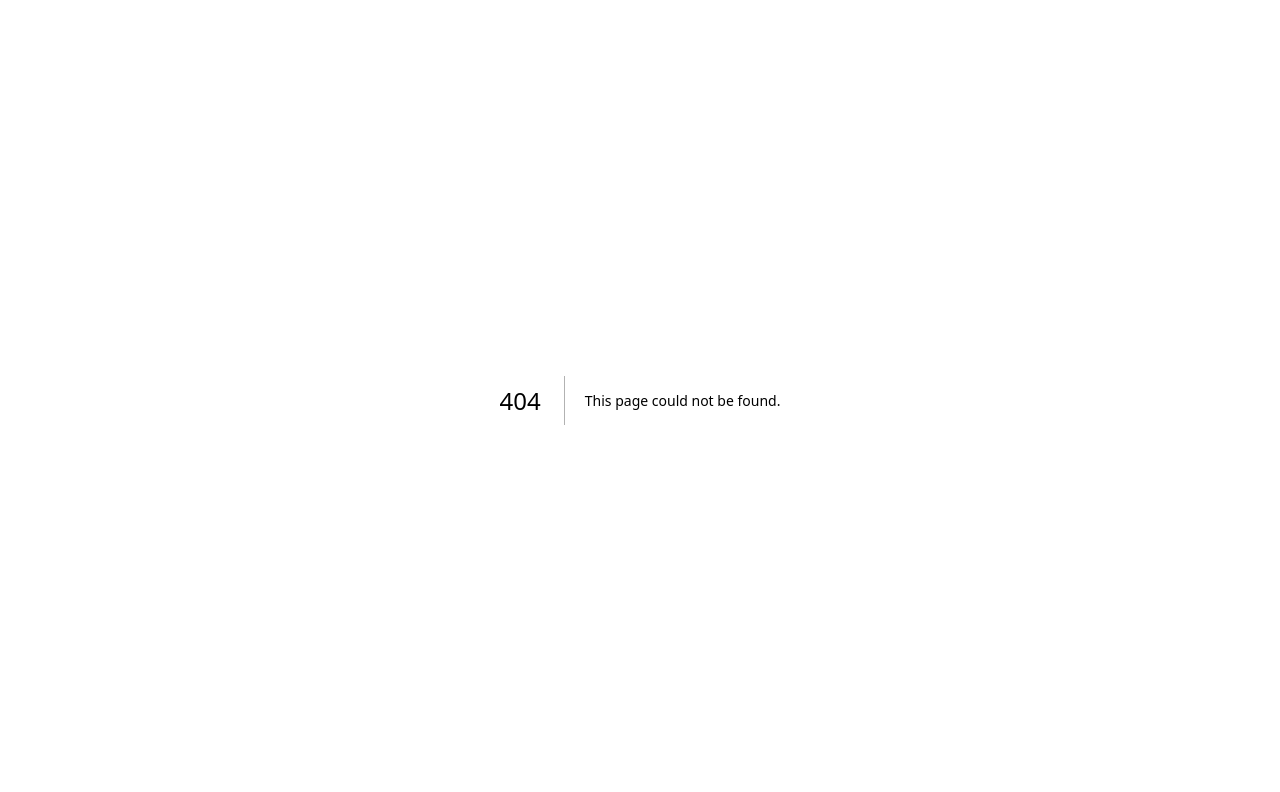
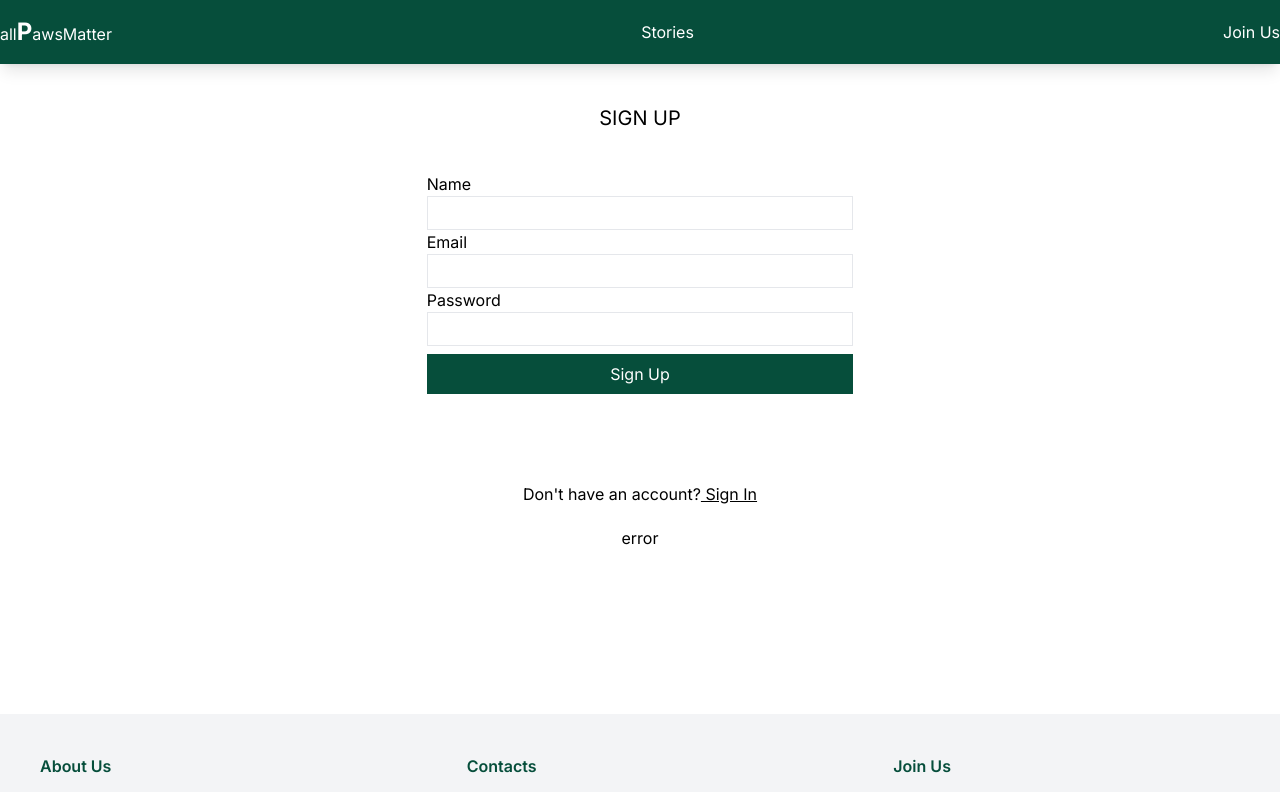
Before and after one commit to Aniqa4/All-Paws-Matter, a Next.js app: page /Register in a window 1280 px wide. Before the commit this address had no page. Shown: the top 792 px of the page. Built offline with nearby package versions, Linux system fonts and the light colour scheme.

Commit message:
login and register ui

```diff
--- a/app/HomePage/advocacy-and-lobbying/page.tsx
+++ b/app/HomePage/advocacy-and-lobbying/page.tsx
@@ -1,7 +1,7 @@
 import React from 'react'
 import HomeLayouts from '../HomeLayouts'
 
-export default function page() {
+export default function Page() {
   return (
     <HomeLayouts>
 
--- a/app/HomePage/education-and-Outreach/page.tsx
+++ b/app/HomePage/education-and-Outreach/page.tsx
@@ -2,7 +2,7 @@ import React from 'react'
 import HomeLayouts from '../HomeLayouts'
 import Title from '@/app/Components/Title'
 
-export default function page() {
+export default function Page() {
   return (
     <HomeLayouts>
         <Title title='education and outreach'/>
--- /dev/null
+++ b/app/Register/page.tsx
@@ -0,0 +1,30 @@
+import React from 'react'
+import Layouts from '../Layouts/Layouts'
+import Link from 'next/link'
+import Title from '../Components/Title'
+
+
+export default function page() {
+    return (
+        <div className='pt-16'>
+            <Layouts>
+            <Title title='Sign Up'/>
+        <div className=' container mx-auto pb-36'>
+          <form className=' grid w-1/3 mx-auto mb-10'>
+            <label>Name</label>
+            <input type="text" name='name' className='border py-1'/>
+            <label>Email</label>
+            <input type="email" name='email' className='border py-1'/>
+            <label>Password</label>
+            <input type="password" name="password" className='border py-1'/>
+            <input type="submit" value="Sign Up" className=' bg-emerald-900 text-white py-2 my-2 hover:bg-emerald-700'/>
+          </form>
+
+          <p className='text-center pt-10'>Don't have an account?<Link href={'log-in'} className='underline'> Sign In</Link></p>
+          <p className='text-center py-5'>error</p>
+
+        </div>
+            </Layouts>
+        </div>
+    )
+}
--- a/app/log-in/page.tsx
+++ b/app/log-in/page.tsx
@@ -1,11 +1,31 @@
-import React from 'react'
-import Layouts from '../Layouts/Layouts'
+import React from 'react';
+import Layouts from '../Layouts/Layouts';
+import Title from '../Components/Title';
+import { Divider } from '@mui/material';
+import { FcGoogle } from 'react-icons/fc';
+import Link from 'next/link';
 
-export default function page() {
+export default function Page() {
   return (
     <div className='pt-16'>
       <Layouts>
+        <Title title='Sign in'/>
+        <div className=' container mx-auto pb-36'>
+          <form className=' grid w-1/3 mx-auto mb-10'>
+            <label>Email</label>
+            <input type="email" name='email' className='border py-1'/>
+            <label>Password</label>
+            <input type="password" name="password" className='border py-1'/>
+            <input type="submit" value="Sign In" className=' bg-emerald-900 text-white py-2 my-2 hover:bg-emerald-700'/>
+          </form>
+          <Divider>Or</Divider>
+          <div className='border rounded-full w-1/4 grid justify-center mx-auto mt-10'>
+            <p className='flex items-center gap-2 text-xl py-1'><span><FcGoogle/></span>Sign In With Google</p>
+          </div>
+          <p className='text-center pt-10'>Don't have an account?<Link href={'Register'} className='underline'> Sign Up</Link></p>
+          <p className='text-center py-5'>error</p>
 
+        </div>
       </Layouts>
     </div>
   )
--- a/package.json
+++ b/package.json
@@ -9,6 +9,9 @@
     "lint": "next lint"
   },
   "dependencies": {
+    "@emotion/react": "^11.11.1",
+    "@emotion/styled": "^11.11.0",
+    "@mui/material": "^5.14.8",
     "@types/node": "20.5.9",
     "@types/react": "18.2.21",
     "@types/react-dom": "18.2.7",
```
Also changed, not shown: app/HomePage/adoption-programs/page.tsx (+1 -2 lines), app/HomePage/animal-rescue/page.tsx (+1 -2 lines), app/HomePage/veterinary-care/page.tsx (+1 -2 lines), public/services.json (deleted, +0 -26 lines), 2 other files (tests, documents, lock files or other folders).
